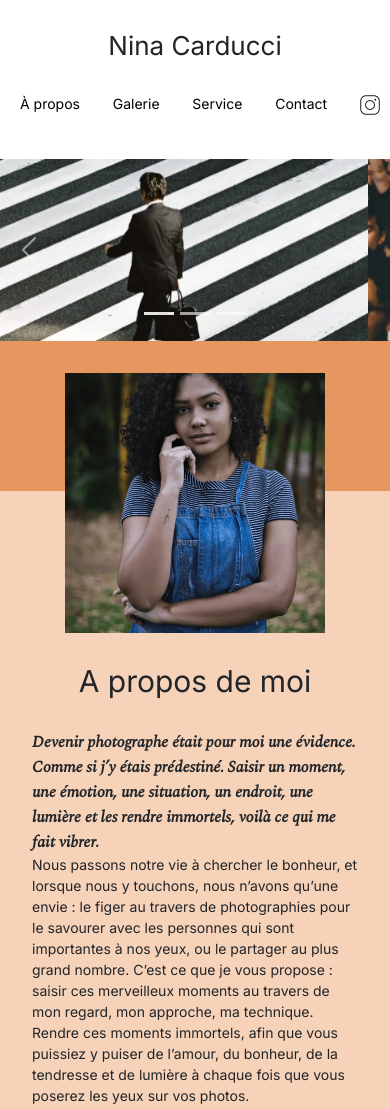
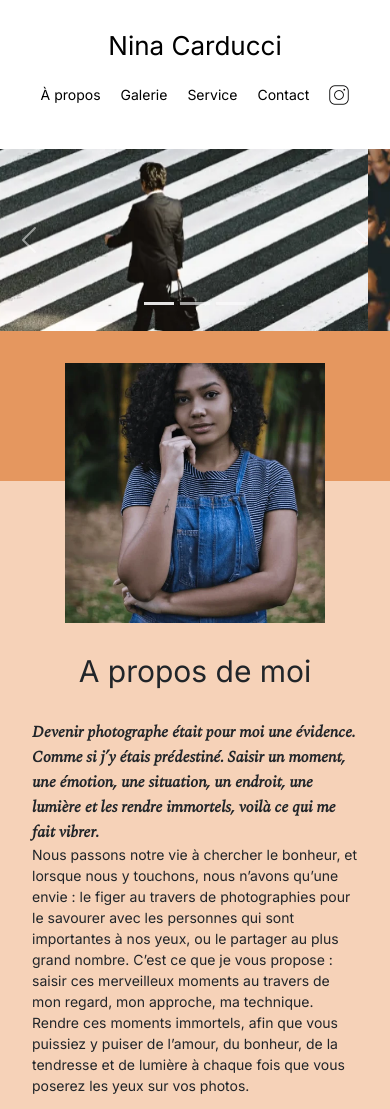
Before and after one commit to Ohbobo/projet-5, a plain HTML site: page index.html in a window 390 px wide. Shown: the top 1109 px of the page. Drawn offline with nearby package versions, Linux system fonts and the light colour scheme.

Commit message:
correction resposiv + hover + link logo

```diff
--- a/assets/style.css
+++ b/assets/style.css
@@ -31,24 +31,31 @@ header {
 	align-items: center;
 }
 
-.top-header .name {
+.top-header__name {
 	font-size: 26px;
 }
 
-.nav ul {
+.link {
+	text-decoration: none;
+	color: #000;
+}
+
+.nav {
 	display: flex;
+	align-items: center;
+}
+
+.nav__items {
+	display: flex;
+	align-items: center;
+	gap: 20px;
 	list-style-type: none;
 	font-size: 14px;
 	margin-bottom: 0;
 }
 
-.nav li {
-	padding-inline: 10px;
-}
-
-.nav a {
-	text-decoration: none;
-	color: #000
+.nav__link:hover {
+	color: #BEB45A;
 }
 
 .social-link img {
@@ -105,7 +112,7 @@ header {
 }
 
 #gallery {
-	/*	min-height: 100vh; */
+ 	min-height: 100vh;
 }
 .title{
 	text-align: center;
@@ -117,7 +124,7 @@ header {
 .nav-pills .nav-link.active, .nav-pills .show > .nav-link {
 	color: #000;
 	background-color: #BEB45A;
-	border-radius:0 ;
+	border-radius: 0;
 }
 .nav-pills .nav-link {
 	color: #000;
@@ -342,9 +349,8 @@ input[type="submit"] {
 	}
 	.nav, .nav ul {
 		width: 100%;
-		padding: 5px 0 0 5px;
 		display: flex;
-		justify-content: space-between;
+		justify-content: center;
 	}
 	.top-header .nav li {
 		flex: none;
--- a/index.html
+++ b/index.html
@@ -6,21 +6,19 @@
 	<meta name="description" content="Nina Carducci, photographe professionnelle à Bordeaux. Découvrez">
 
 	<!----------------- meta tags og ----------------->
-	<meta property="og:title" content="Nina Carducci - Photographe">
+	<meta property="og:title" content="Nina Carducci - Photographe - Bordeaux">
 	<meta property="og:type" content="website">
-	<meta property="og:url" content="https://nina-carducci.github.io/">
-	<meta property="og:image" content="https://nina-carducci.github.io/assets/images/nina.webp">
+	<meta property="og:url" content="https://ohbobo.github.io/projet-5/">
+	<meta property="og:image" content="https://ohbobo.github.io/projet-5/assets/images/nina-min.webp">
 	<meta property="og:description" content="Devenir photographe était pour moi une évidence. Comme si j’y étais prédestiné. Saisir un moment, une émotion, une situation, un endroit, une lumière et les rendre immortels, voilà ce qui me fait vibrer.">
-	<!----------------- meta tags og ----------------->
 
 	<!----------------- meta tags twitter ----------------->
 	<meta name="twitter:card" content="summary_large_image">
-	<meta name="twitter:site" content="@ninacarducci">
+	<meta name="twitter:site" content="https://ohbobo.github.io/projet-5/">
 	<meta name="twitter:creator" content="@ninacarducci">
-	<meta name="twitter:title" content="Nina Carducci - Photographe">
+	<meta name="twitter:title" content="Nina Carducci - Photographe - Bordeaux">
 	<meta name="twitter:description" content="Devenir photographe était pour moi une évidence. Comme si j’y étais prédestiné. Saisir un moment, une émotion, une situation, un endroit, une lumière et les rendre immortels, voilà ce qui me fait vibrer.">
-	<meta name="twitter:image" content="https://nina-carducci.github.io/assets/images/nina.webp">
-	<!----------------- meta tags twitter ----------------->
+	<meta name="twitter:image" content="https://ohbobo.github.io/projet-5/assets/images/nina-min.webp">
 
 	<link rel="stylesheet" href="./assets/bootstrap/bootstrap.min.css">
 	<link rel="stylesheet" href="./assets/style.css" media="print" onload="this.media='all'; this.onload=null;">
@@ -30,13 +28,13 @@
 
 <header>
 <nav class="top-header">
-	<h1 class="name">Nina Carducci</h1>
+	<h1 class="top-header__name"><a class="top-header__link link" href="#">Nina Carducci</a></h1>
 	<div class="nav">
-		<ul>
-			<li><a href="#about">À propos</a></li>
-			<li><a href="#gallery">Galerie</a></li>
-			<li><a href="#services">Service</a></li>
-			<li><a href="#contact">Contact</a></li>
+		<ul class="nav__items">
+			<li><a class="nav__link link" href="#about">À propos</a></li>
+			<li><a class="nav__link link" href="#gallery">Galerie</a></li>
+			<li><a class="nav__link link" href="#services">Service</a></li>
+			<li><a class="nav__link link" href="#contact">Contact</a></li>
 			<li><a class="social-link" href="https://www.instagram.com/ninacarducci.photo/?hl=fr" target="_blank"><img src="assets/images/instagram-min.webp" alt="instagram nina carducci"></a></li>
 		</ul>
 	</div>
@@ -211,9 +209,9 @@
 	  "@context": "https://schema.org",
 	  "@type": "LocalBusiness",
 	  "name": "Nina Carducci",
-	  "image": "",
+	  "image": "https://ohbobo.github.io/projet-5/assets/images/nina-min.webp",
 	  "@id": "",
-	  "url": "",
+	  "url": "https://ohbobo.github.io/projet-5/",
 	  "telephone": "05 56 67 78 89",
 	  "priceRange": "50-400€",
 	  "address": {
```
Also changed, not shown: assets/bootstrap/bootstrap.css, assets/bootstrap/bootstrap.min.css.
